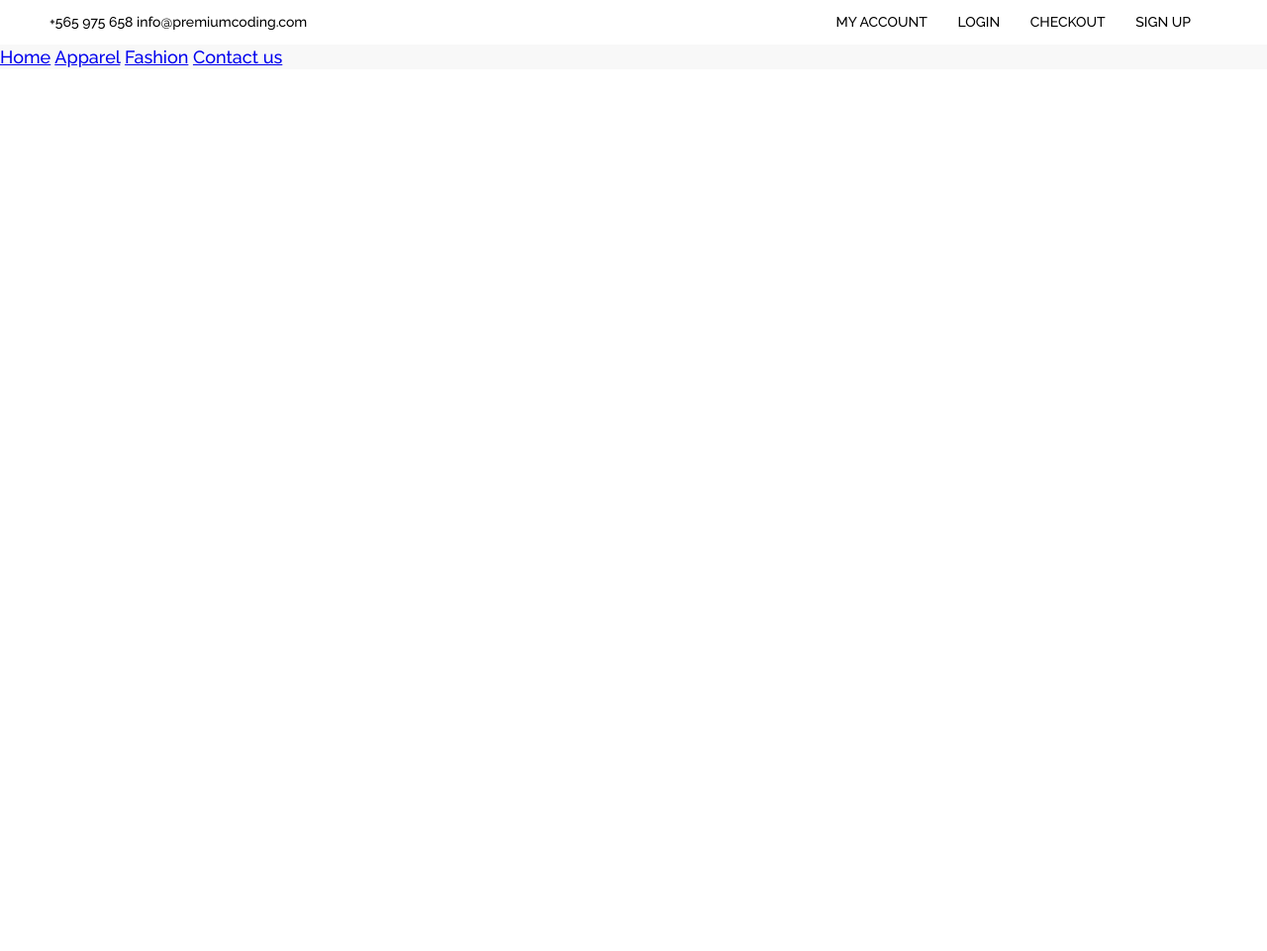
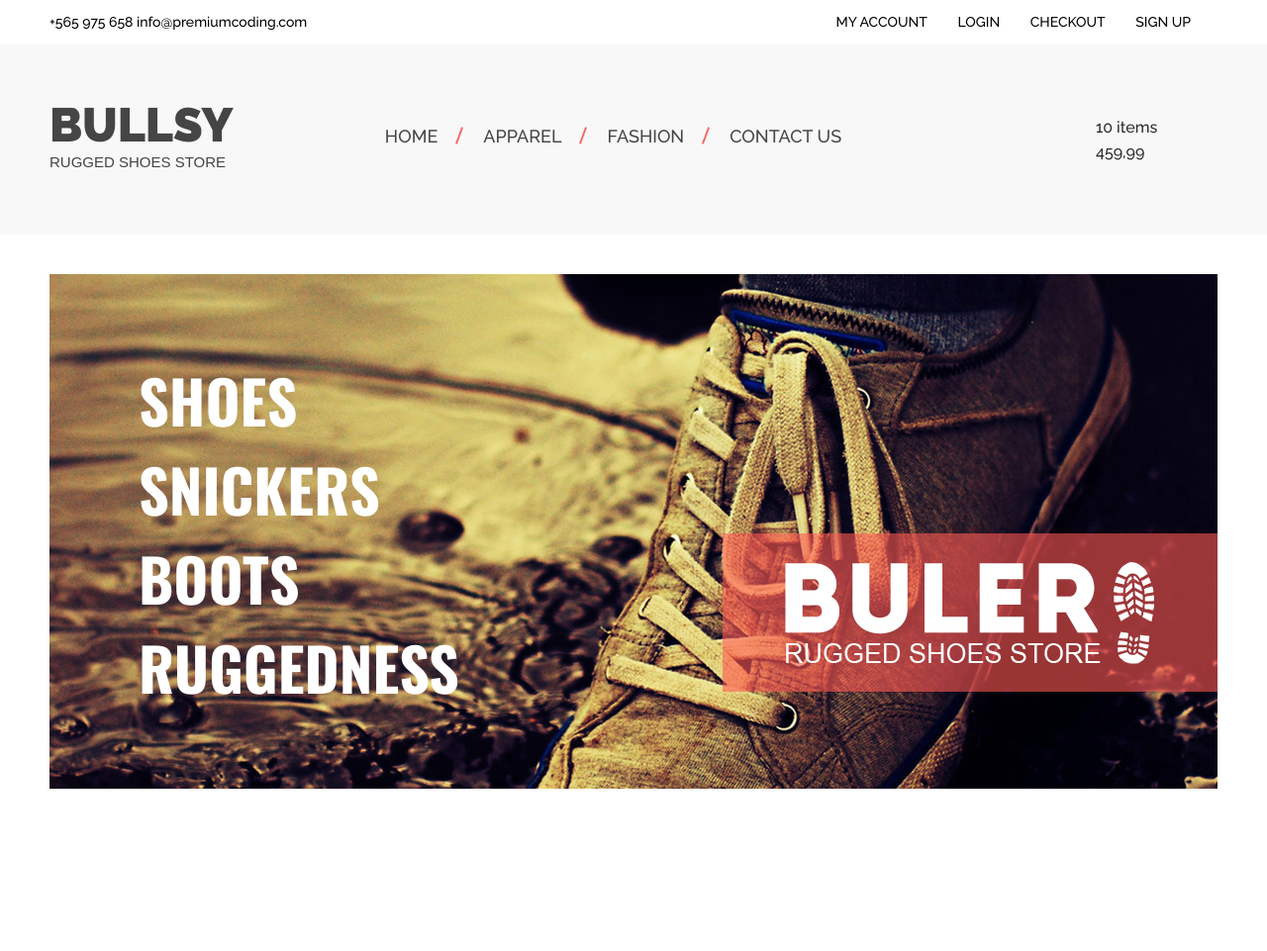
Before and after one commit to RinatR/bullsy, a plain HTML site: page index.html in a window 1280 px wide. Shown: the whole page at 99% size. Before the commit the page ends 800 px from the top, so only its background shows below. Drawn offline with nearby package versions, Linux system fonts and the light colour scheme.

Commit message:
add some styles for top navigation and intro block

```diff
--- a/css/style.css
+++ b/css/style.css
@@ -21,6 +21,11 @@ img {
 	content: "";
 	display: table;
 	clear: both;
+}
+
+h1, h2, p {
+	margin: 0;
+	padding: 0;
 }
 
 .header-top {
@@ -48,5 +53,98 @@ img {
 }
 
 .header-bottom {
+	padding: 55px 0;
+	margin-bottom: 40px;
+	font-size: 0;
 	background-color: #f8f8f8;
 }
+
+.logo {
+	display: inline-block;
+	vertical-align: middle;
+	width: 260px;
+	margin-right: 40px;
+	text-transform: uppercase;
+	color: #454545;
+}
+
+.company-name {
+	font-size: 48px;
+	line-height: 53px;
+	font-weight: 900;
+}
+
+.logo span {
+	font-family: "Arial", sans-serif;
+	font-size: 15px;
+	line-height: 22px;
+}
+
+.bottom-nav {
+	display: inline-block;
+	vertical-align: middle;
+	width: 585px;
+	margin-right: 172px;
+	text-align: center;
+}
+
+.bottom-nav a {
+	position: relative;
+	margin-right: 46px;
+	font-size: 18px;
+	font-weight: 500;
+	line-height: 25px;
+	text-decoration: none;
+	text-transform: uppercase;
+	color: #454545;
+}
+
+.bottom-nav a:after {
+	position: absolute;
+	left: -25px;
+	bottom: 2px;
+	width: 2px;
+	height: 18px;
+	content: "";
+	background-color: #f56d6b;
+	transform: rotate(20deg);
+}
+
+.bottom-nav a:first-child:after {
+	background-color: transparent;
+}
+
+.cart {
+	display: inline-block;
+	vertical-align: middle;
+	width: 122px;
+	font-size: 16px;
+	line-height: 25px;
+	font-weight: 500;
+	color: #2a2b2c;
+}
+
+.items-count {
+	display: block;
+}
+
+.intro-image {
+	padding: 82px 0;
+	padding-left: 90px;
+	height: 520px;
+	background:
+	url("../img/buller-logo.png") no-repeat 100% 50%,
+	url("../img/intro-bg.png") no-repeat 0 0;
+}
+
+.shoes-type {
+	padding: 0;
+	margin: 0;
+	font-family: "Oswald", "Arial", sans-serif;
+	font-size: 60px;
+	line-height: 90px;
+	font-weight: 700;
+	text-transform: uppercase;
+	list-style: none;
+	color: #ffffff;
+}
--- a/index.html
+++ b/index.html
@@ -6,7 +6,7 @@
 	<link href="css/normalize.css" rel="stylesheet">
 	<link href="css/style.css" rel="stylesheet">
 	<link href='https://fonts.googleapis.com/css?family=Oswald:700,400' rel='stylesheet' type='text/css'>
-	<link href='https://fonts.googleapis.com/css?family=Raleway:300,500,700' rel='stylesheet' type='text/css'>
+	<link href='https://fonts.googleapis.com/css?family=Raleway:300,500,700,900' rel='stylesheet' type='text/css'>
 </head>
 <body>
 	<header>
@@ -25,23 +25,40 @@
 			</div>
 		</div>
 		<div class="header-bottom">
-			<a href="#" class="logo"></a>
+			<div class="layout-center clearfix">
+				<div class="logo">
+					<h1 class="company-name">Bullsy</h1>
+					<span>Rugged Shoes Store</span>
+				</div>
 				<nav class="bottom-nav">
 					<a href="#">Home</a>
 					<a href="#">Apparel</a>
 					<a href="#">Fashion</a>
 					<a href="#">Contact us</a>
 				</nav>
-			<div class="cart"></div>
+				<div class="cart">
+					<span class="items-count">10 items</span>
+					<span class="price">459,99</span>
+				</div>
+			</div>
 		</div>
 	</header>
 	<main>
 		<section class="intro">
-			<div class="intro-image"></div>
+			<div class="layout-center">
+				<div class="intro-image">
+					<ul class="shoes-type">
+						<li>Shoes</li>
+						<li>Snickers</li>
+						<li>Boots</li>
+						<li>Ruggedness</li>
+					</ul>
+				</div>
 				<div class="features">
 					<div class="feature-item"></div>
 					<div class="feature-item"></div>
 					<div class="feature-item"></div>
+				</div>
 			</div>
 		</section>
 		<section class="shoes-categories">
```
Also changed, not shown: img/buller-logo.png (added). Lines whose indentation alone changed are shown as unchanged.
